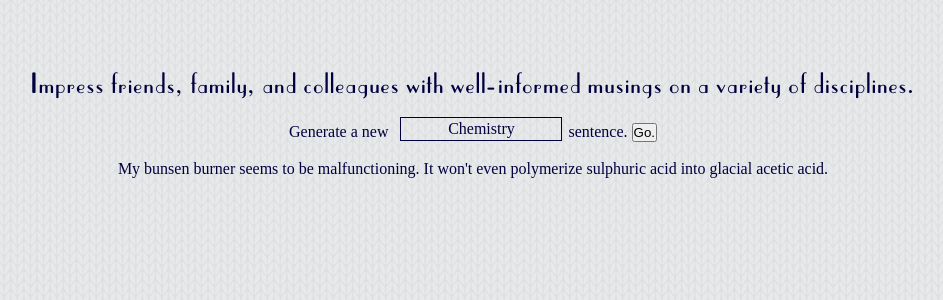
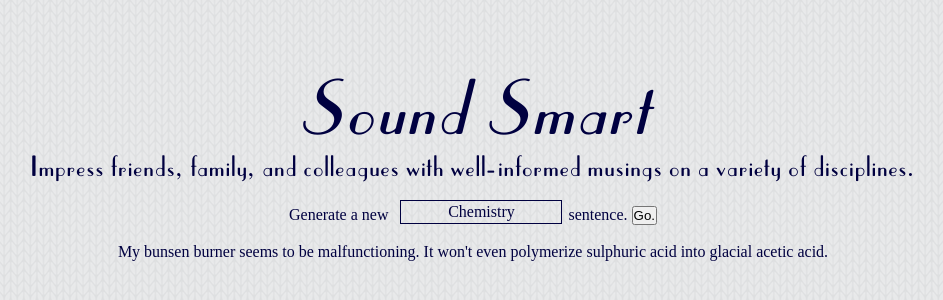
Before and after one commit to bleveque/soundsmart, a plain HTML site: page index.html in a window 1280 px wide. Shown: the part 172-472 px from the top of the page, without its empty margins (167-1110 px from the left). Drawn offline with Linux system fonts and the light colour scheme; a web font is replaced by a local one.

Commit message:
some ui changes

```diff
--- a/index.html
+++ b/index.html
@@ -11,9 +11,7 @@
     <div id="background">
       <div id="contentWrapper">
         <div id="content">
-          <div id="title">
-            <!-- i The Pretentious Partygoer-->
-          </div>
+          <div id="title"><i>Sound Smart</i></div>
           <div id="subtitle">Impress friends, family, and colleagues with well-informed musings on a variety of disciplines.</div><br><span class="subjectSentence">Generate a new &nbsp</span>
           <div id="subjectSelect">
             <div id="currentSubject"></div>
--- a/js/data.js
+++ b/js/data.js
@@ -3,8 +3,9 @@ var Data = (function() {
 	var opera = {
 		structure: [
 			'This recording of ||show|| is passable, but I prefer ||singer||\'s ||adj|| interpretation of ||show||.',
-			'The second act of ||show|| showcases ||singer||\'s ability to ||verb:0|| ||adv||.',
-			'||composer|| was most known for his ||adj|| style, but his use of ||noun|| is just as intriguing.'
+			'The second act of ||show|| showcases ||singer|| as a ||adv|| ||adj|| ||role||.',
+			'||composer|| was most known for his ||adj|| style, but his use of ||noun|| is just as intriguing.',
+			'Act three could have used more ||adj|| ||role||s ||verb:2|| ||adv|| in the ||set||.'
 		],
 		verb: [
 			['sing', 'sang', 'singing'],
@@ -32,16 +33,18 @@ var Data = (function() {
 			'comic',
 			'alluring',
 			'deceitful',
-			'devious'
+			'devious',
+			'backstabbing'
 		],
 		noun: [
+			'tremolo',
+			'crescendo',
 			'recitative',
 			'leitmotif',
 			'aria',
 			'coloratura',
 			'intermezzo',
 			'divertissement',
-			'divas',
 			'castrati'
 		],
 		composer: [
@@ -53,13 +56,44 @@ var Data = (function() {
 			'Rossini',
 			'Bizet'
 		],
+		role: [
+			'diva',
+			'soprano',
+			'castrato',
+			'tenor',
+			'baritone',
+			'mezzo-soprano',
+			'alto',
+			'peasant',
+			'courtier',
+			'prince',
+			'prostitute',
+			'king',
+			'queen',
+			'dwarf',
+			'god',
+			'assassin',
+			'jester',
+			'clown',
+			'bacchant'
+		],
+		set: [
+			'castle',
+			'river',
+			'forest',
+			'prison',
+			'dungeon',
+			'palace',
+			'back alley'
+		],
 		singer: [
 			'Joan Sutherland',
 			'Luciano Pavarotti',
 			'Maria Callas',
 			'Leontyne Price',
 			'Greer Grimsley',
-			'Jos&#233; Carreras'
+			'Jos&#233; Carreras',
+			'Arthur Woodsley'
 		],
 		show: [
 			'The Marriage of Figaro',
@@ -77,7 +111,7 @@ var Data = (function() {
 	var starwars = {
 		structure: [
 			'||title|| would have been way better if ||person|| had used the ||adj|| ||noun|| (instead of the ||adj|| ||noun||) to fight ||person|| on ||place||.',
-			'If ||person|| went to ||place||, why didn\'t ||person|| ||verb:0|| with ||person||?'
+			'When ||person|| went to ||place||, why didn\'t ||person|| ||verb:0|| with ||person||?'
 		],
 		verb: [
 			['bring balance to the force', 'brought balance to the force', 'bringing balance to the force'],
@@ -90,7 +124,6 @@ var Data = (function() {
 		adj: [
 			'galactic',
 			'imperial',
-			'',
 			'star',
 			'land',
 			'sith',
--- a/js/home.js
+++ b/js/home.js
@@ -2,8 +2,8 @@ var Home = (function() {
 
 	window.onload = load;
 
-	var currSubject = 'chemistry',
-		currText = 'Chemistry';
+	localStorage.ppSubject = localStorage.ppSubject || 'chemistry',
+	localStorage.ppText = localStorage.ppText || 'Chemistry';
 
 	/**
 	 * @param subject    the appropriate Data object
@@ -34,7 +34,7 @@ var Home = (function() {
 			$('#subjectOptions').css('display', 'block');
 			$('body').on('click', function() {
 				$('body').off('click');
-				optionClicked(null, null, currText, currSubject);
+				optionClicked(null, null, localStorage.ppText, localStorage.ppSubject);
 			});
 		});
 
@@ -44,19 +44,19 @@ var Home = (function() {
 	function optionClicked(evt, elt, text, subj) {
 		elt = elt || this;
 		evt && evt.stopPropagation();
-		currText = text || $(elt).text();
+		localStorage.ppText = text || $(elt).text();
 		$('#currentSubject').css('display', 'block');
-		$('#currentSubject').text(currText);
-		currSubject = (subj || $(elt).attr('value') || $(elt).text()).replace(/ /g, '').toLowerCase();
+		$('#currentSubject').text(localStorage.ppText);
+		localStorage.ppSubject = (subj || $(elt).attr('value') || $(elt).text()).replace(/ /g, '').toLowerCase();
 		$('#subjectOptions').css('display','none');
 	}
 
 	function defaultOption() {
-		optionClicked(null, $('.subjectOption')[0]);
+		optionClicked(null, null, localStorage.ppText, localStorage.ppSubject);
 	}
 
 	function pullAndGenerate() {
-		$('#sentence').html(generateSentence(Data[currSubject]));
+		$('#sentence').html(generateSentence(Data[localStorage.ppSubject]));
 	}
 
 	function load() {
```
Also changed, not shown: 1 other file.
